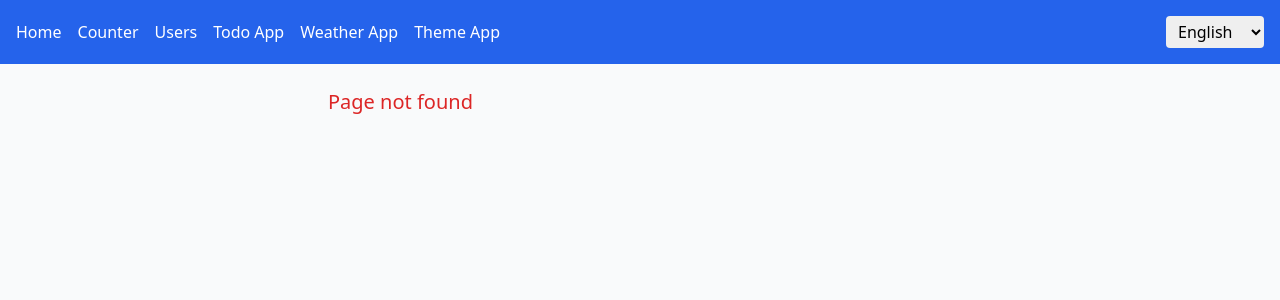
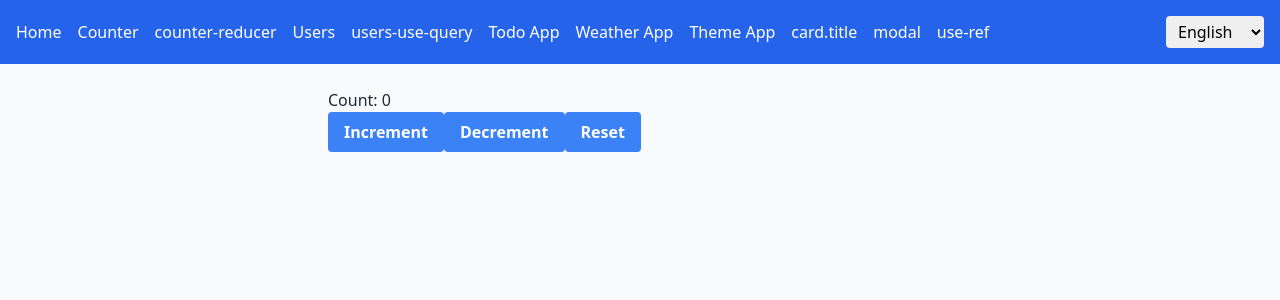
Before and after one commit to shivarajskit/react-hands-on, a React (Vite) app in the folder my-react-app/: page /counter-reducer in a window 1280 px wide. Before the commit this address had no page. Shown: the top 300 px of the page. Built offline with nearby package versions, Linux system fonts and the light colour scheme.

Commit message:
Added use reducer

```diff
--- a/my-react-app/src/App.tsx
+++ b/my-react-app/src/App.tsx
@@ -4,7 +4,12 @@ import UserList from './components/UserList';
 import TodoApp from './components/TodoApp';
 import WeatherApp from './components/WeatherApp';
 import ThemeApp from './components/ThemeApp';
+import Card from './components/Card';
 import { useTranslation } from 'react-i18next';
+import Modal from './components/Modal';
+import CounterReducer from './components/CounterReducer';
+import UserListUseQuery from './components/UserListUseQuery';
+import UseRef from './components/UseRef';
 
 function App() {
   const { t, i18n } = useTranslation();
@@ -19,10 +24,15 @@ function App() {
         <div className="flex gap-4">
           <Link className="hover:underline" to="/">{t("nav.home")}</Link>
           <Link className="hover:underline" to="/counter">{t("nav.counter")}</Link>
+          <Link className="hover:underline" to="/counter-reducer">{t("counter-reducer")}</Link>
           <Link className="hover:underline" to="/users">{t("nav.users")}</Link>
+          <Link className="hover:underline" to="/users-query">{t("users-use-query")}</Link>
           <Link className="hover:underline" to="/todos">{t("nav.todo")}</Link>
           <Link className="hover:underline" to="/weather">{t("nav.weather")}</Link>
           <Link className="hover:underline" to="/theme">{t("nav.theme")}</Link>
+          <Link className="hover:underline" to="/card">{t("card.title")}</Link>
+          <Link className="hover:underline" to="/modal">{t("modal")}</Link>
+          <Link className="hover:underline" to="/use-ref">{t("use-ref")}</Link>
         </div>
 
         {/* Language selection dropdown */}
@@ -51,16 +61,43 @@ function App() {
             }
           />
           <Route path="/counter" element={<Counter />} />
+          <Route path="/counter-reducer" element={<CounterReducer />} />
           <Route path="/users" element={<UserList />} />
+          <Route path="/users-query" element={<UserListUseQuery />} />
           <Route path="/todos" element={<TodoApp />} />
           <Route path="/weather" element={<WeatherApp />} />
           <Route path="/theme" element={<ThemeApp />} />
+          <Route path="/use-ref" element={<UseRef />} />
           <Route
-            path="*"
+            path="/card"
             element={
-              <h3 className="text-red-600 text-xl">{t('pageNotFound')}</h3>
-            }
-          />
+            <>
+              <Card>
+                <h2>Title inside Card 1</h2>
+                <p>Content inside Card 1</p>
+              </Card>
+              <Card>
+                <h2>Title inside Card 2</h2>
+                <p>Content inside Card 2</p>
+              </Card>
+            </>}
+            />
+            <Route
+            path="/modal"
+            element={
+              <Modal
+                header={<h2 className='text-xl font-bold text-center'>Header</h2>}
+                footer={<div className='text-center'>Footer</div>}
+              >
+                <p>Modal Content</p>
+              </Modal>}
+            />
+            <Route
+              path="*"
+              element={
+                <h3 className="text-red-600 text-xl">{t('pageNotFound')}</h3>
+              }
+            />
         </Routes>
       </div>
     </div>
--- /dev/null
+++ b/my-react-app/src/components/CounterReducer.tsx
@@ -0,0 +1,34 @@
+import { useEffect, useReducer, useState } from "react";
+import { useTranslation } from "react-i18next";
+
+function CounterReducer() {
+    function reducer(state: number, action: { type: string }): number {
+        switch (action.type) {
+            case 'increment':
+                return state + 1;
+            case 'decrement':
+                return state - 1;
+            case 'reset':
+                return 0;
+            default:
+                throw new Error();
+        }
+    }
+    const [count, dispatch] = useReducer(reducer, 0);
+    const { t } = useTranslation();
+    useEffect(() => {
+        document.title = 'You clicked ' + count + ' times';
+        console.log('useEffect: Count changed to', count);
+    }, [count]); // This effect runs whenever count changes, can be used for side effects
+
+    return (
+        <div>
+            <p>{t('counter.count', {count: count})}</p>
+            <button className="bg-blue-500 hover:bg-blue-600 text-white font-semibold py-2 px-4 rounded" onClick={() => dispatch({type: 'increment'})}>{t('counter.increment')}</button>
+            <button className="bg-blue-500 hover:bg-blue-600 text-white font-semibold py-2 px-4 rounded" onClick={() => dispatch({type: 'decrement'})}>{t('counter.decrement')}</button>
+            <button className="bg-blue-500 hover:bg-blue-600 text-white font-semibold py-2 px-4 rounded" onClick={() => dispatch({type: 'reset'})}>{t('counter.reset')}</button>
+        </div>
+    )
+}
+
+export default CounterReducer;
```
